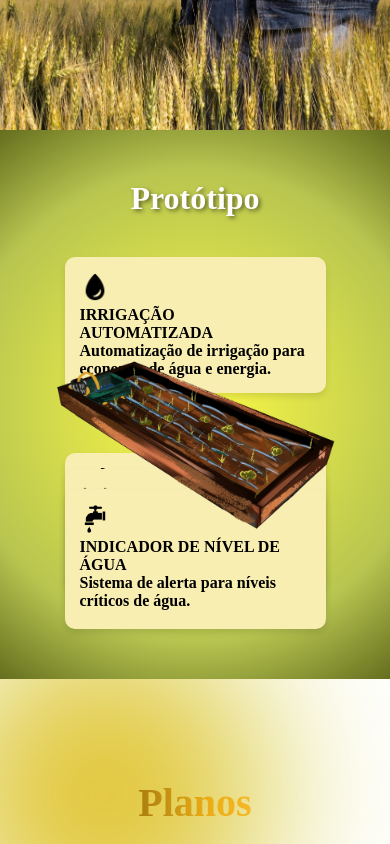
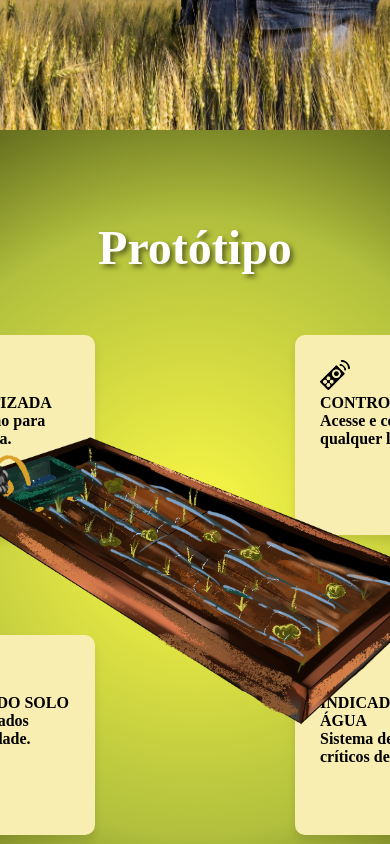
Before and after one commit to laramaia/Irrigador-Inteligente-Open, a plain HTML site: page index.html in a window 390 px wide. Shown: the part 1780-2624 px from the top of the page. Drawn offline with Linux system fonts and the light colour scheme; files whose address does not match are found by name.

Commit message:
Update responsivo.css

```diff
--- a/src/css/responsivo.css
+++ b/src/css/responsivo.css
@@ -145,17 +145,17 @@
   }
 
   .circulo1 {
-    top: -150px;
+    top: -130px;
     left: -190px;
   }
 
   .circulo2 {
-    top: -10px;
+    top: 10px;
     left: -190px;
   }
 
   .circulo3 {
-    top: 120px;
+    top: 150px;
     left: -190px;
   }
 
@@ -184,58 +184,84 @@
   }
 
   .funcionalidades {
-    padding: 50px;
-    background: radial-gradient(circle, rgba(253, 249, 23, 0.8) 0%, rgba(176, 191, 61, 0.9) 70%, rgb(100, 110, 30) 100%);
+    text-align: center;
+    padding: 90px; /* Aumentei o padding */
+    background: radial-gradient(circle, rgba(253, 249, 23, 0.795) 0%, rgba(176, 191, 61) 70%, rgb(100, 110, 30) 100%);
+    background-size: cover;
+    background-repeat: no-repeat;
+    background-position: center;
   }
 
   .funcionalidades h2 {
-    font-size: 32px;
+    font-size: 48px; /* Aumentei o tamanho do título */
+    color: #fffefc;
+    text-shadow: 3px 3px 5px rgba(0, 0, 0, 0.5);
+    font-weight: 800;
   }
 
   .funcionalidades p {
-    font-size: 16px;
+    font-weight: bold;
+    font-size: 18px; /* Texto maior */
   }
 
   .content {
-    flex-direction: column; /* Troca para coluna */
-    width: 100%;
+      position: relative;
+      display: flex;
+      flex-wrap: wrap;
+      justify-content: center;
+      align-items: center;
   }
 
   .grade {
-    grid-template-columns: 1fr;
-    gap: 20px;
-    max-width: 100%;
-    margin: 0 auto;
-  }
+    display: grid;
+    grid-template-columns: repeat(2, 1fr); /* Mantém 2 colunas */
+    gap: 200px;
+    max-width: 1100px;
+    justify-content: space-between;
+    position: relative;
+   }
+
+  .grade > :nth-child(1),
+  .grade > :nth-child(2) {
+    margin-top: 60px;
+   }
+
+  .grade > :nth-child(3),
+  .grade > :nth-child(4) {
+    margin-top: -100px;
+   }
 
   .caixa {
-    width: 90%;
-    max-width: 300px;
-    height: auto;
-    padding: 15px;
-    margin: 0 auto;
-  }
+    background: #f9eeb2;
+    width: 300px;
+    height: 200px;
+    border-radius: 10px;
+    box-shadow: 0 6px 8px rgba(0, 0, 0, 0.1);
+    padding: 25px; /* Maior padding */
+    text-align: left;
+   }
 
   .caixa img {
-    max-width: 100%;
-    height: auto;
-  }
+    width: 30px;
+    height: 30px;
+   }
+
+  .caixa h2 {
+    font-size: 20px;
+   }
+
+  .caixa p {
+    font-size: 16px;
+   }
+
+  .imagem_prototipo {
+    position: absolute;
+    display: flex;
+    justify-content: center;
+   }
 
   .imagem_prototipo img {
-    max-width: 100%;
-    height: auto;
-    margin-top: 20px;
-  }
+    max-width: 1000px; /* Aumentei o tamanho máximo */
+    width: 500px; /* Tamanho padrão maior */
+   }
 }
-
-
-
-
-
-
-
-
-
-
-
-}
```
